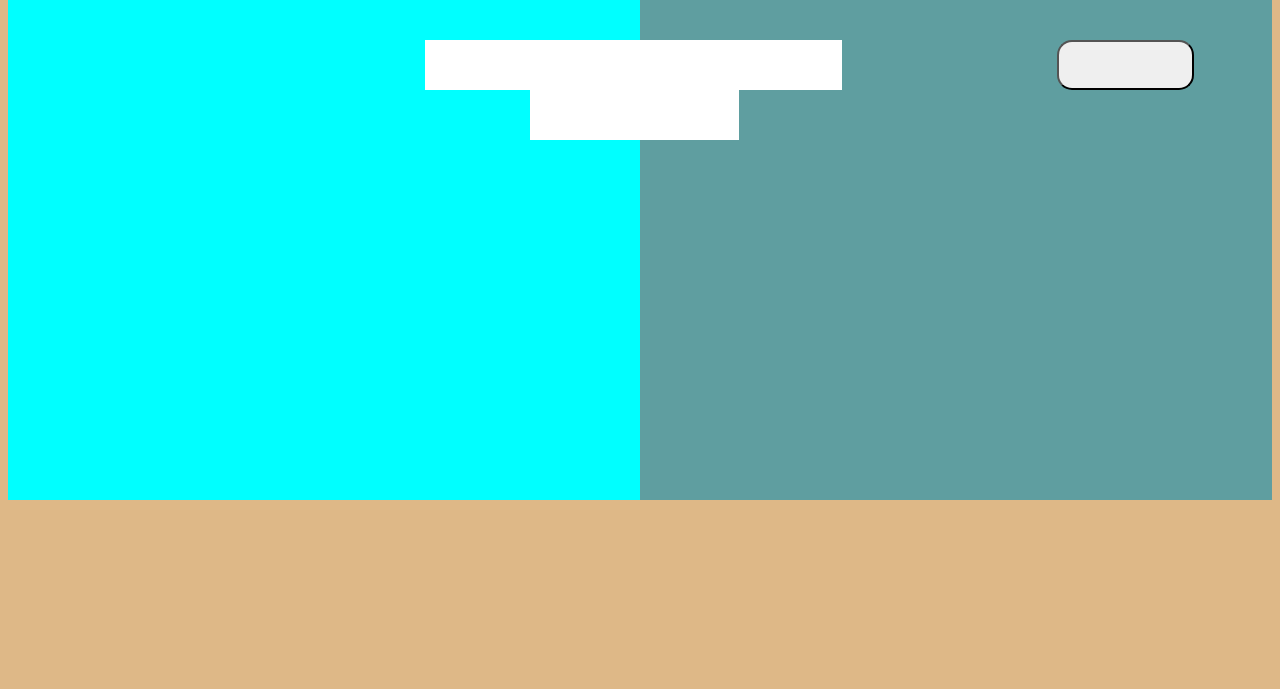
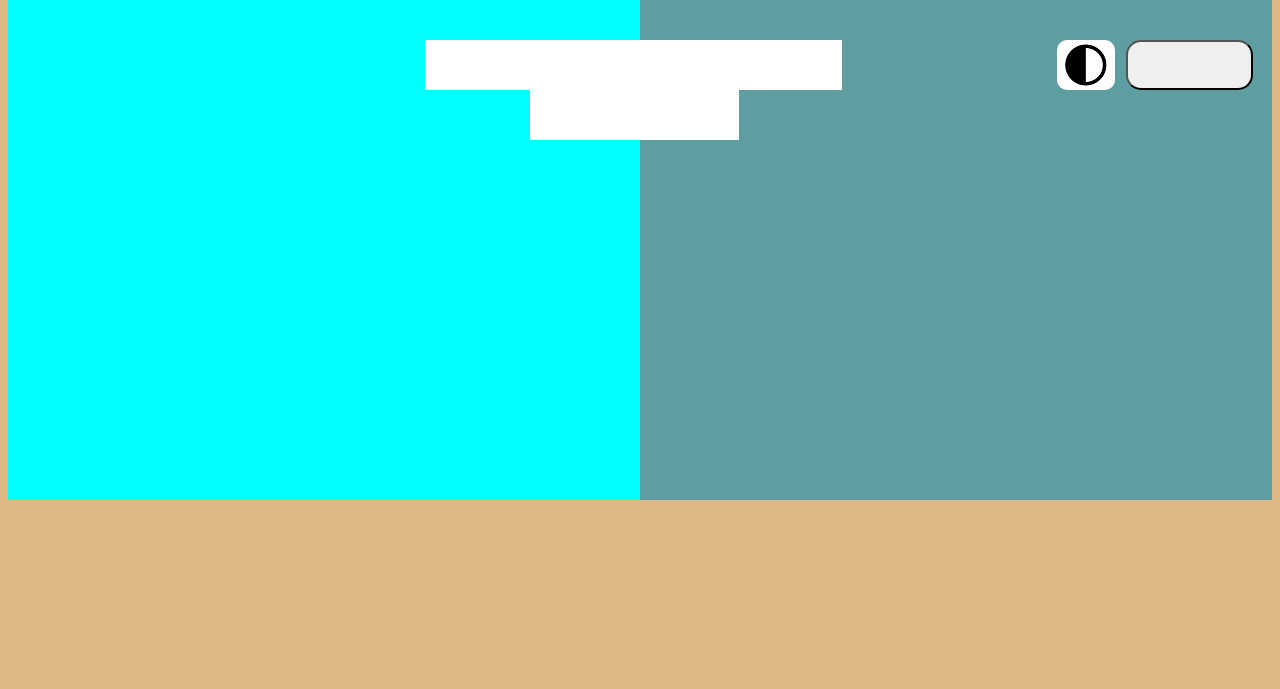
Before and after one commit to cgcarlosg/Design-Teardown-Project, a plain HTML site: page index.html in a window 1280 px wide. Shown: the part 111-800 px from the top of the page. Drawn offline with Linux system fonts and the light colour scheme; a web font is replaced by a local one.

Commit message:
add styles transform to botton

```diff
--- a/assets/style.css
+++ b/assets/style.css
@@ -133,12 +133,24 @@ main {
   width: 15.5%;
   margin-left: 83%;
   display: flex;
+  justify-content: space-between;
+}
+
+.circle {
+  border-radius: 10px;
+}
+
+.circle:hover {
+  transform: rotate(-20deg);
+  cursor: pointer;
 }
 
 .btn-scnd {
-  width: 70%;
+  width: 65%;
   height: 50px;
   border-radius: 15px;
+  margin-left: 5px;
+  cursor: pointer;
 }
 
 .Kelvin {
--- a/index.html
+++ b/index.html
@@ -24,7 +24,7 @@
     <main>
         <div class="first-title"></div>
         <div class="second-title"></div>
-        <div class="second-button"><button class="btn-scnd"></button></div>
+        <div class="second-button"> <img src="assets/circle.jpg" alt="circle" class="circle"> <button class="btn-scnd"></button></div>
         <article class="Kelvin"></article>
         <article class="Chidi"></article>
 
```
